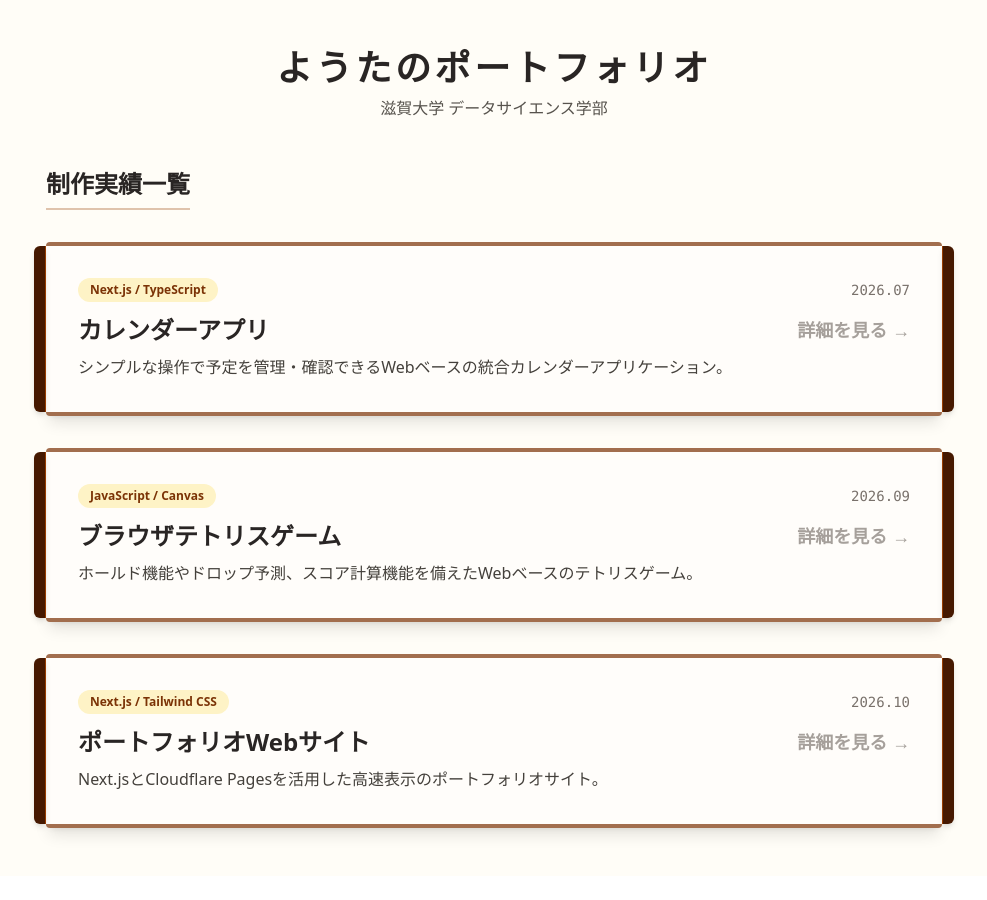
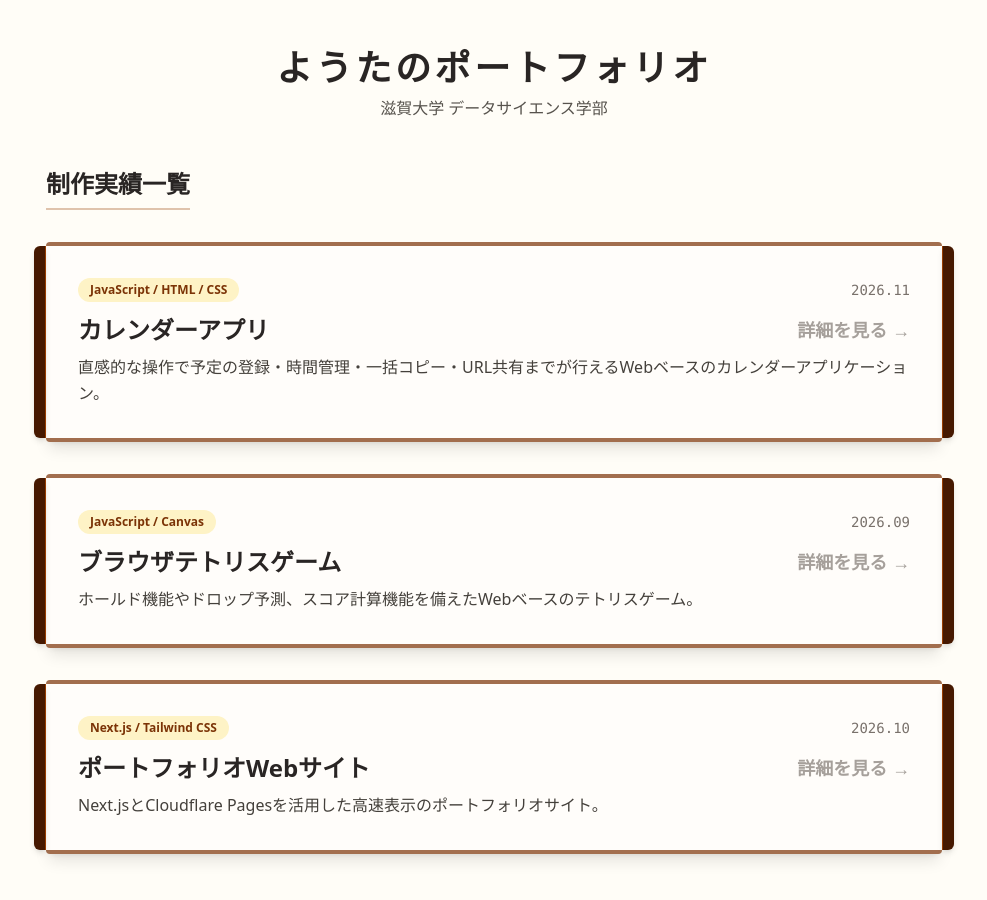
Before and after one commit to you1123242/my-portfolio, a Next.js app: page / in a window 1280 px wide. Shown: the whole page, without its empty margins (146-1133 px from the left). Before the commit the page ends 876 px from the top, so only its background shows below. Built offline with nearby package versions, Linux system fonts and the light colour scheme.

Commit message:
Update page.tsx

```diff
--- a/src/app/page.tsx
+++ b/src/app/page.tsx
@@ -5,9 +5,9 @@ export default function Home() {
     {
       id: "calendar",
       title: "カレンダーアプリ",
-      category: "Next.js / TypeScript",
-      desc: "シンプルな操作で予定を管理・確認できるWebベースの統合カレンダーアプリケーション。",
-      date: "2026.07"
+      category: "JavaScript / HTML / CSS",
+      desc: "直感的な操作で予定の登録・時間管理・一括コピー・URL共有までが行えるWebベースのカレンダーアプリケーション。",
+      date: "2026.11"
     },
     {
       id: "tetris",
```
